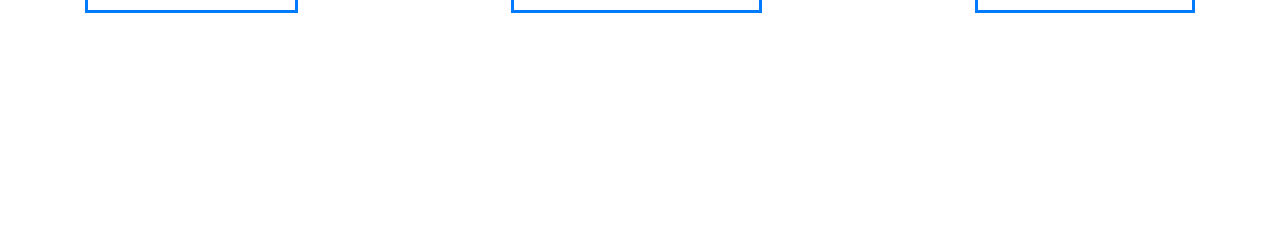
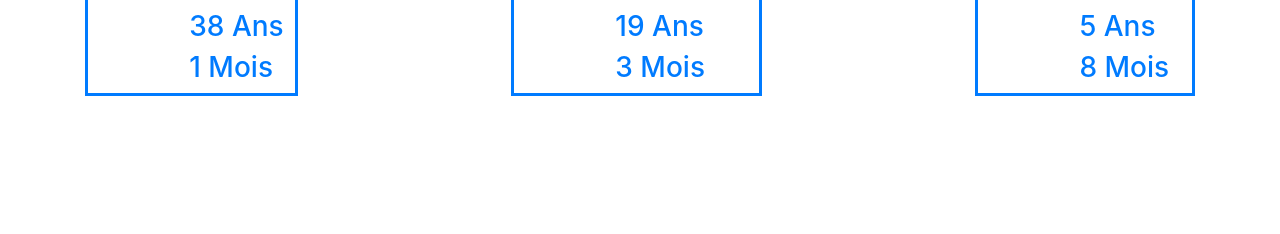
Before and after one commit to IvanCallau/Doggo-Gram, a PHP site: page /listeChien.php in a window 1280 px wide. Shown: the part 239-473 px from the top of the page. Run offline with PHP 8.4, Linux system fonts and the light colour scheme; data comes from the database, SQL or seed files in the repository; some libraries are stand-ins or nearby versions.

Commit message:
Ajout de fonctions DATE pour pouvoir afficher l'age des Chiens dans listeChiens.php. Correction de français sur le README.md.

```diff
--- a/listeChien.php
+++ b/listeChien.php
@@ -24,6 +24,16 @@ include "Header.php";
 
         foreach ($toutLesChiens as $unChien) {
 
+          // Stocke la date de naissance du chien.
+          $date1 = new DateTime($unChien->getDateNaissance());
+          // Stocke la date d'aujourd'hui.
+          $date2 = new DateTime('today');
+          // Stock la différence entre les deux dates.
+          $diff = $date1->diff($date2);
+          // Nous donne cette différence en années.
+          $age = $diff->y;
+          $mois = $diff->m;
+
           echo '<a href="profilChien.php?id=' . $unChien->getId() . '">
                   <div class="info">
                     <div class="image">
@@ -31,13 +41,16 @@ include "Header.php";
                     </div>
 
                     <div class="nomChien">
-                      <h3>' . $unChien->getSurnom() . '</h3>
+                      <h3>' . $unChien->getSurnom() . '</h3>';
+            if ($age !== 0) {
+                      echo '<h3>' . $age . ' Ans</h3>';
+            }
+                      echo '<h3>' . $mois . ' Mois</h3>
                     </div>
                   </div>
                 </a>';
 
       }
-
       ?>
 
     </div>
```
Also changed, not shown: README.md.
